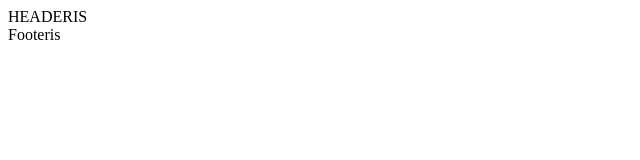
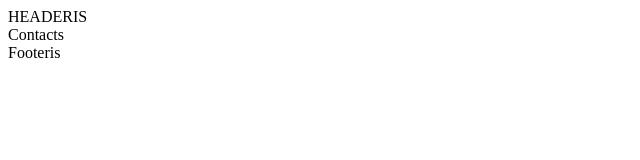
Before and after one commit to Paskanas/6-git-conflict, a website: page index.html in a window 1280 px wide. Shown: the full height of the page, 0-640 px from the left. Drawn offline with Linux system fonts and the light colour scheme.

Commit message:
added contacts

```diff
--- a/index.html
+++ b/index.html
@@ -8,6 +8,7 @@
   </head>
   <body>
     <header>HEADERIS</header>
+    <section>Contacts</section>
     <footer>Footeris</footer>
   </body>
 </html>
```
